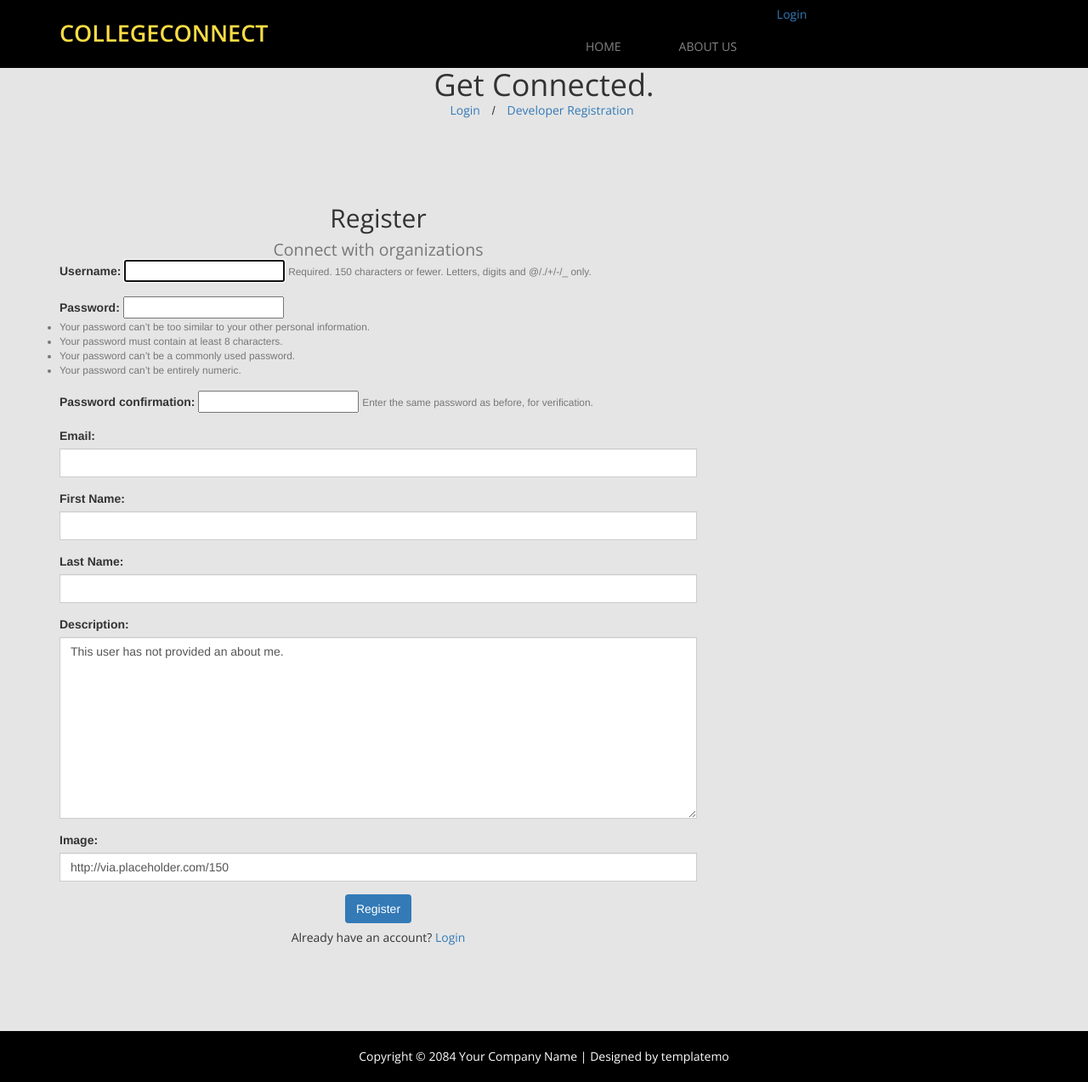
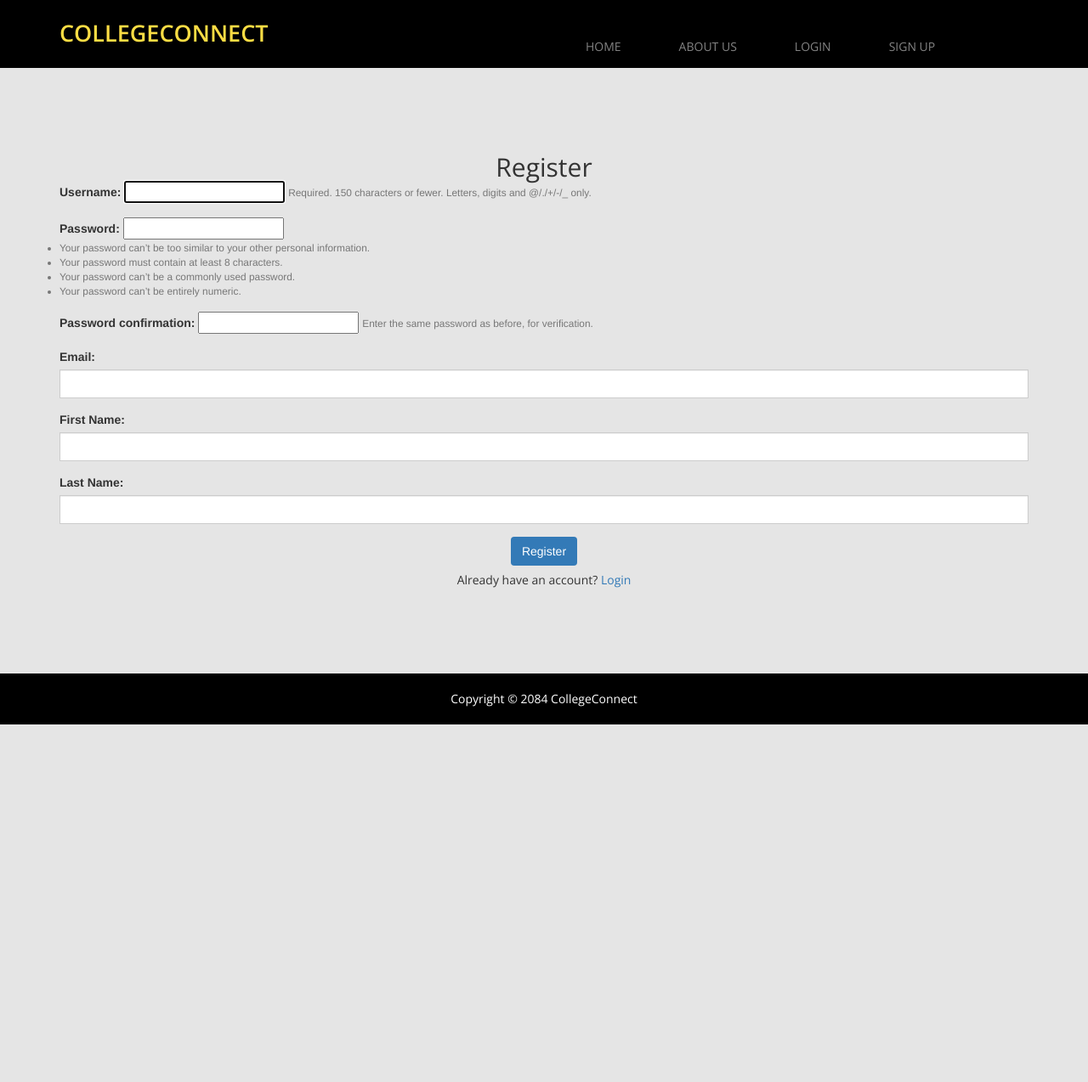
Before and after one commit to markstanik/Placeholder, a Django app: page /users/signup_user/ in a window 1280 px wide. Shown: the whole page at 85% size. After the commit the page ends 853 px from the top, so only its background shows below. Run offline with Django 3.2, Linux system fonts and the light colour scheme; some libraries are stand-ins or nearby versions.

Commit message:
formatting sign up

```diff
--- a/static/css/templatemo-style.css
+++ b/static/css/templatemo-style.css
@@ -80,11 +80,11 @@ body {
 }
 
 /* Banner */
-.tm-banner-img{
+.tm-banner-img {
   display: flex;
   width: 100%;
   height: auto;
-	object-fit:cover;
+  object-fit: cover;
   margin-bottom: 100px;
 }
 .tm-banner-inner {
@@ -317,7 +317,7 @@ body {
 .tm-home-box-result {
   width: 1000px;
   max-width: 1000px;
-  margin-bottom: 1000px;
+  margin-bottom: 50px;
 }
 .tm-home-box-1-center {
   margin: 0 auto;
@@ -500,8 +500,8 @@ hr {
 /* Tours */
 .tm-tours-box-1-extended {
   width: 200%;
-  max-width: 1000px;
-  margin-bottom: 1000px;
+  max-width: 1064px;
+  margin-bottom: 50px;
 }
 .tm-tours-box-1 {
   width: 100%;
@@ -580,8 +580,8 @@ hr {
 }
 .tm-tours-box-2-info {
   padding: 30px;
-    border-left: 1px solid #E4E4E4;
-    border-right: 1px solid #E4E4E4;
+  border-left: 1px solid #e4e4e4;
+  border-right: 1px solid #e4e4e4;
 }
 .tm-tours-box-2-link {
   display: block;
@@ -689,7 +689,6 @@ hr {
   width: 100%;
 }
 .tm-about-box-2-title {
-
   text-transform: lowercase;
   text-align: left;
   margin-bottom: 30px;
@@ -699,14 +698,12 @@ hr {
   margin-bottom: 20px;
 }
 .tm-about-box-2-footer {
-
   border-top: 1px solid #ddd;
   border-bottom: 1px solid #ddd;
   text-align: right;
   text-transform: auto;
   padding-top: 10px;
   padding-bottom: 10px;
-
 }
 
 /* Flexslider */
@@ -1031,10 +1028,12 @@ hr {
     z-index: 1000;
     top: 69px;
     right: 15px;
-	    background: rgba(15,15,15,0.7);
+    background: rgba(15, 15, 15, 0.7);
     transition: all 0.3s ease;
   }
-	.tm-nav li { float: none; }
+  .tm-nav li {
+    float: none;
+  }
   .tm-nav li a {
     color: white;
     display: block;
@@ -1043,7 +1042,7 @@ hr {
   .mobile-menu-icon {
     display: block;
     cursor: pointer;
-	    color: #FCDD44;
+    color: #fcdd44;
     font-size: 30px;
     position: fixed;
     top: 15px;
@@ -1053,9 +1052,15 @@ hr {
     z-index: 1000;
   }
   /*.- { height: 400px;	}*/
-	.tm-banner-title { font-size: 40px;	}
-	.tm-banner-subtitle { font-size: 24px; }
-	.tm-banner-inner { top: 0; }
+  .tm-banner-title {
+    font-size: 40px;
+  }
+  .tm-banner-subtitle {
+    font-size: 24px;
+  }
+  .tm-banner-inner {
+    top: 0;
+  }
   .tm-banner-link {
     padding: 12px 30px;
     margin-top: 10px;
@@ -1066,14 +1071,22 @@ hr {
     margin-right: auto;
     max-width: 100%;
   }
-	.tm-home-box-1-2 { height: auto; }
+  .tm-home-box-1-2 {
+    height: auto;
+  }
   .tm-tours-box-1 {
     margin-left: auto;
     margin-right: auto;
   }
-	.tm-what-we-do-right { text-align: center; }
-	.section-margin-top.about-section {	margin-top: 120px; }
-	.tm-section-header { margin-bottom: 40px; }
+  .tm-what-we-do-right {
+    text-align: center;
+  }
+  .section-margin-top.about-section {
+    margin-top: 120px;
+  }
+  .tm-section-header {
+    margin-bottom: 40px;
+  }
   .tm-about-box-1 {
     width: 100%;
     max-width: 300px;
@@ -1083,8 +1096,9 @@ hr {
   .tm-about-box-2-text {
     float: none;
   }
-	.tm-about-box-2-text { margin: 30px auto; }
-
+  .tm-about-box-2-text {
+    margin: 30px auto;
+  }
 }
 
 @media screen and (max-width: 600px) {
--- a/templates/base_layout.html
+++ b/templates/base_layout.html
@@ -29,7 +29,7 @@
   		<div class="container">
   			<div class="row">
   				<div class="col-lg-6 col-md-4 col-sm-3 tm-site-name-container">
-  					<a href="#" class="tm-site-name">CollegeConnect</a>
+  					<a href="{% url 'home'%}" class="tm-site-name">CollegeConnect</a>
   				</div>
 	  			<div class="col-lg-6 col-md-8 col-sm-9">
 	  				<div class="mobile-menu-icon">
@@ -40,11 +40,7 @@
 							<li><a href="{% url 'home'%}">Home</a></li>
 							<li><a href="{% url 'about'%}">About Us</a></li>
                             {% if user.is_authenticated %}
-                            <li>
-                                <a class="nav-link dropdown-toggle" href="#" id="dropdown05" data-toggle="dropdown" aria-haspopup="true"
-                                aria-expanded="false">Hi, {% if user.extendeduser %}{{user.extendeduser.firstname}}{% elif user.organization %}{{user.organization.organization_name}}{% else %}{{user.username}}{% endif %} <i class="fas fa-caret-down"></i>
-                                </a>
-                                <ul>
+
                                 <li><a class="dropdown-item" href="{}">My Account</a></li>
                                     <form id="UserLogout" action="/users/logout/" method="POST" style="display:none">
                                     {% csrf_token %}
@@ -53,9 +49,8 @@
                                 </ul>
                             </li>
                                 {% else %}
-                            <form>
-                                <a href="{% url 'users:login_user' %}" class="btn btn-solid-border btn-round-full">Login</a>
-                            </form>
+                               <li> <a href="{% url 'users:login_user' %}">Login</a></li>
+                               <li> <a href="{% url 'users:signup_user'%}">Sign up</a></li>
                                 {% endif %}
 						</ul>
 					</nav>
@@ -77,9 +72,9 @@
     <footer class="tm-black-bg">
       <div class="container">
         <div class="row">
-          <p class="tm-copyright-text">Copyright &copy; 2084 Your Company Name
+          <p class="tm-copyright-text">Copyright &copy; 2084 CollegeConnect
 
-                  | Designed by templatemo</p>
+            </p>
         </div>
       </div>
     </footer>
--- a/users/forms.py
+++ b/users/forms.py
@@ -6,13 +6,14 @@ from django.contrib.auth.models import User
 class CreateExtendedUser(forms.ModelForm):
     class Meta:
         model = models.ExtendedUser
-        fields = ['email', 'firstname', 'lastname', 'description', 'image']
+        fields = ['email', 'firstname', 'lastname']
+        # add major and location to fields
         widgets = {
             'email': forms.TextInput(attrs={'class': 'form-control'}),
             'firstname': forms.TextInput(attrs={'class': "form-control"}),
             'lastname': forms.TextInput(attrs={'class': 'form-control'}),
-            'description': forms.Textarea(attrs={'class': 'form-control'}),
-            'image': forms.TextInput(attrs={'class': 'form-control'})
+            # 'major': forms.TextInput(attrs={'class': 'form-control'}),
+            # 'location': forms.TextInput(attrs={'class': 'form-control'})
         }
 
 
--- a/users/templates/users/signup_user.html
+++ b/users/templates/users/signup_user.html
@@ -1,30 +1,13 @@
 {% extends 'base_layout.html' %}
 {% block content %}
 {% load custom_tags %}
-<section class="page-title bg-1">
-  <div class="container">
-    <div class="row">
-      <div class="col-md-12">
-        <div class="block text-center">
-
-          <h1 class="text-capitalize mb-4 text-lg">Get connected.</h1>
-          <ul class="list-inline">
-            <li class="list-inline-item"><a href="{% url 'users:login_user' %}" class="text-white-50">Login</a></li>
-            <li class="list-inline-item"><span class="text-white">/</span></li>
-            <li class="list-inline-item"><a href="{% url 'users:signup_user' %}" class="text-white">Developer Registration</a></li>
-          </ul>
-        </div>
-      </div>
-    </div>
-  </div>
-</section>
 
 <section style="padding: 100px 0;">
 	<div class="container">
 		<div class="row">
-			<div class="col-md-8 mx-auto">
+			<div class="col-lg-12 col-md-10 col-sm-10">
 				<div class="text-center p-5 shadow rounded">
-					<h2 class="mb-3"> <span class="text-color">Register</span> <br> <small> Connect with organizations </small></h2>
+					<h2 class="mb-3"> <span class="text-color">Register</span> <br> </h2>
     <form class='site-form' action="{% url 'users:signup_user' %}" method="post">
         {% for field1 in form %}
     <div class="form-group text-left">
```
Also changed, not shown: users/templates/users/login_user.html (+2 -17 lines). Lines whose indentation alone changed are shown as unchanged.
